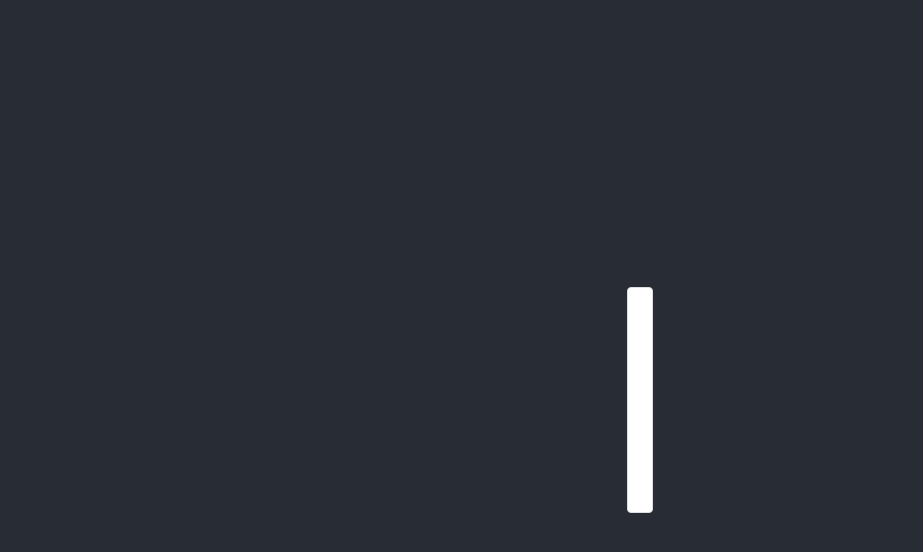
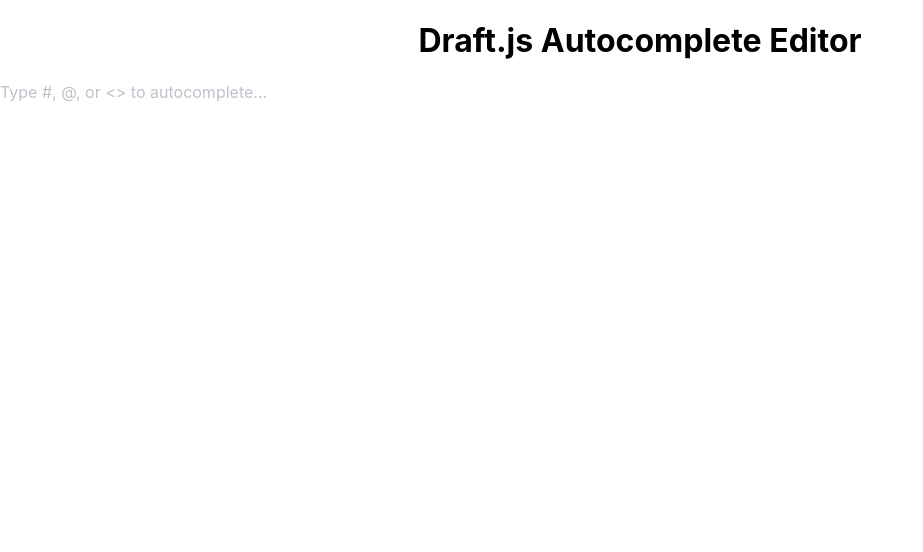
Before and after one commit to HussainAther/prosemirror_sha, a React (Create React App) app: page / in a window 1280 px wide. Shown: the top 552 px of the page, without its empty margins (0-923 px from the left). Built offline with nearby package versions, Linux system fonts and the light colour scheme.

Commit message:
draft js in div tags

```diff
--- a/src/App.js
+++ b/src/App.js
@@ -6,9 +6,8 @@
 function App() {
   return (
     <div className="App">
-      <header className="App-header">
-        <ProseMirrorEditor />
-      </header>
+      <h1>Draft.js Autocomplete Editor</h1>
+      <AutocompleteEditor />  {/* Ensure this is rendered here */}
     </div>
   );
 }
```
